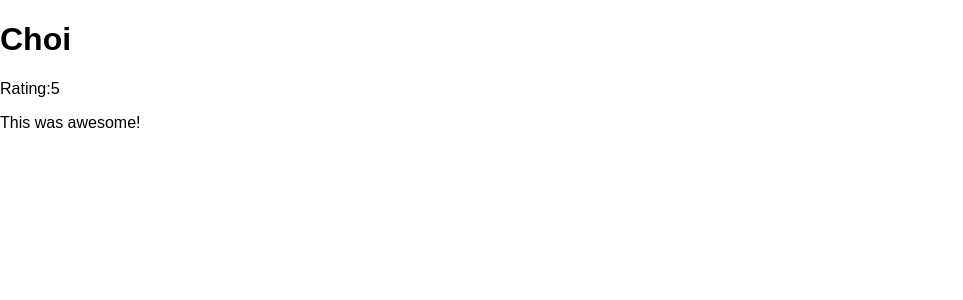
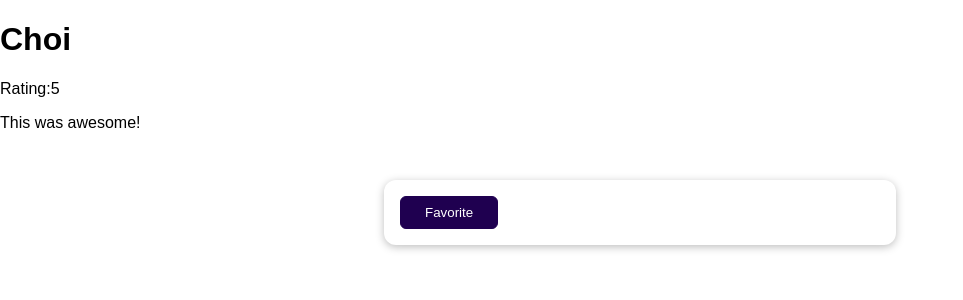
Before and after one commit to JiwonChoi1017/practice-python-and-django, a Django app: page /reviews/1 in a window 1280 px wide. Shown: the top 300 px of the page, without its empty margins (0-963 px from the left). Run offline with Django 4.2, Linux system fonts and the light colour scheme; data comes from the database, SQL or seed files in the repository; both versions use the stored data as it was after the commit.

Commit message:
【Django】セッションの使い方学習

```diff
--- a/feedback/reviews/templates/reviews/single_review.html
+++ b/feedback/reviews/templates/reviews/single_review.html
@@ -6,4 +6,13 @@
     <h1>{{ review.user_name }}</h1>
     <p>Rating:{{ review.rating }}</p>
     <p>{{ review.review_text }}</p>
+    {% if is_favorite %}
+        <p>This is my favorite!</p>
+    {% else %}
+        <form action="/reviews/favorite" method="POST">
+            {% csrf_token %}
+            <input type="hidden" name="review_id" value="{{ review.id }}" />
+            <button>Favorite</button>
+        </form>
+    {% endif %}
 {% endblock content %}
--- a/feedback/reviews/urls.py
+++ b/feedback/reviews/urls.py
@@ -5,5 +5,6 @@
     path("", views.ReviewView.as_view()),
     path("thank-you", views.ThankYouView.as_view()),
     path("reviews", views.ReviewListView.as_view()),
+    path("reviews/favorite", views.AddFavoriteView.as_view()),
     path("reviews/<int:pk>", views.SingleReviewView.as_view()),
 ]
--- a/feedback/reviews/views.py
+++ b/feedback/reviews/views.py
@@ -1,5 +1,6 @@
-from typing import Any
-from django.db.models.query import QuerySet
+from typing import Any, Dict
+from django.http import HttpResponseRedirect
+from django.views import View
 from django.views.generic.base import TemplateView
 from django.views.generic import ListView, DetailView
 
@@ -49,3 +50,19 @@
 class SingleReviewView(DetailView):
     template_name = "reviews/single_review.html"
     model = Review
+
+    def get_context_data(self, **kwargs: Any) -> Dict[str, Any]:
+        context = super().get_context_data(**kwargs)
+        loaded_review = self.object
+        request = self.request
+        favorite_id = request.session.get("favorite_review")
+        context["is_favorite"] = favorite_id == str(loaded_review.id)
+
+        return context
+
+
+class AddFavoriteView(View):
+    def post(self, request):
+        review_id = request.POST["review_id"]
+        request.session["favorite_review"] = review_id
+        return HttpResponseRedirect("/reviews/" + review_id)
```
Also changed, not shown: feedback/db.sqlite3.
